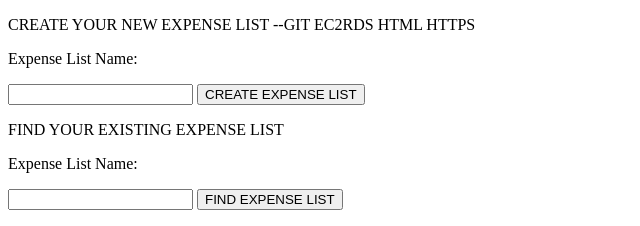
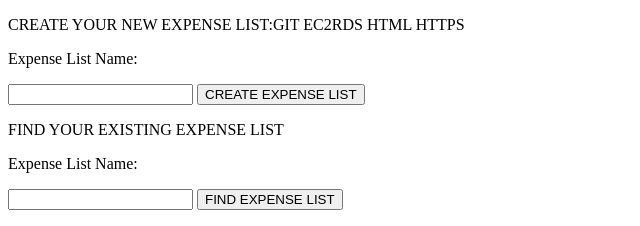
Before and after one commit to topaAfsana/FULL_STACK_BUDGET_EXPLORER, a plain HTML site: page index.html in a window 1280 px wide. Shown: the top 226 px of the page, 0-640 px from the left. Drawn offline with Linux system fonts and the light colour scheme.

Commit message:
Update index.html

```diff
--- a/index.html
+++ b/index.html
@@ -206,7 +206,7 @@ function loadPersons() {
 
 	<div>
 		<form >
-        <p>CREATE YOUR NEW EXPENSE LIST --GIT EC2RDS HTML HTTPS</p>
+        <p>CREATE YOUR NEW EXPENSE LIST:GIT EC2RDS HTML HTTPS</p>
         <!-- Create an element with mandatory name attribute,
         so that data can be transfer to the servlet using getParameter() -->
         <p>Expense List Name:</p>
```
